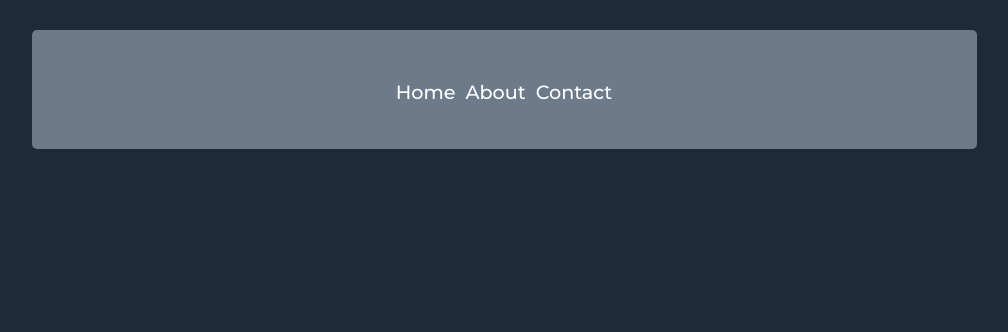
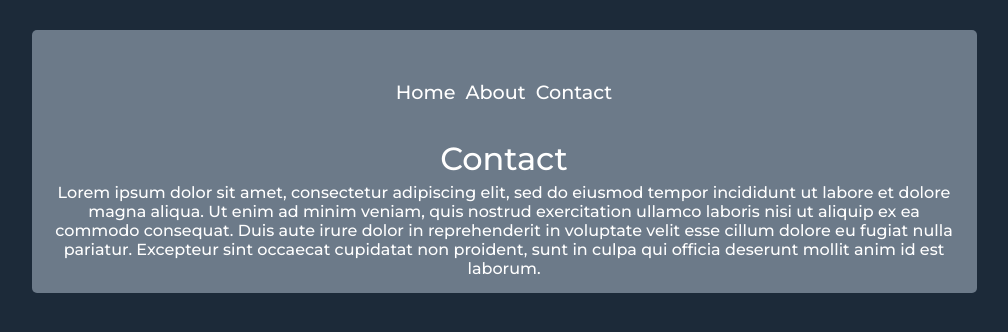
Before and after one commit to giacomo9999/react-router-review-210627, a React (Create React App) app: page /contact in a window 1280 px wide. Shown: the top 332 px of the page, without its empty margins (136-1144 px from the left). Built offline with nearby package versions, Linux system fonts and the light colour scheme.

Commit message:
Added Switch component.

```diff
--- a/src/AppMainPage.js
+++ b/src/AppMainPage.js
@@ -1,4 +1,5 @@
 import React from "react";
+import { Route, Link, Switch } from "react-router-dom";
 import { Home, Contact, About } from "./pages";
 
 const AppMainPage = () => {
@@ -7,12 +8,17 @@ const AppMainPage = () => {
       <nav className="container-inner">
         <ul>
           <li>
-            <a href="/">Home</a>
-            <a href="/about">About</a>
-            <a href="/contact">Contact</a>
+            <Link to="/">Home</Link>
+            <Link to="/about">About</Link>
+            <Link to="/contact">Contact</Link>
           </li>
         </ul>
       </nav>
+      <Switch>
+        <Route exact path="/" component={Home} />
+        <Route path="/about" component={About} />
+        <Route path="/contact" component={Contact} />
+      </Switch>
     </main>
   );
 };
```
